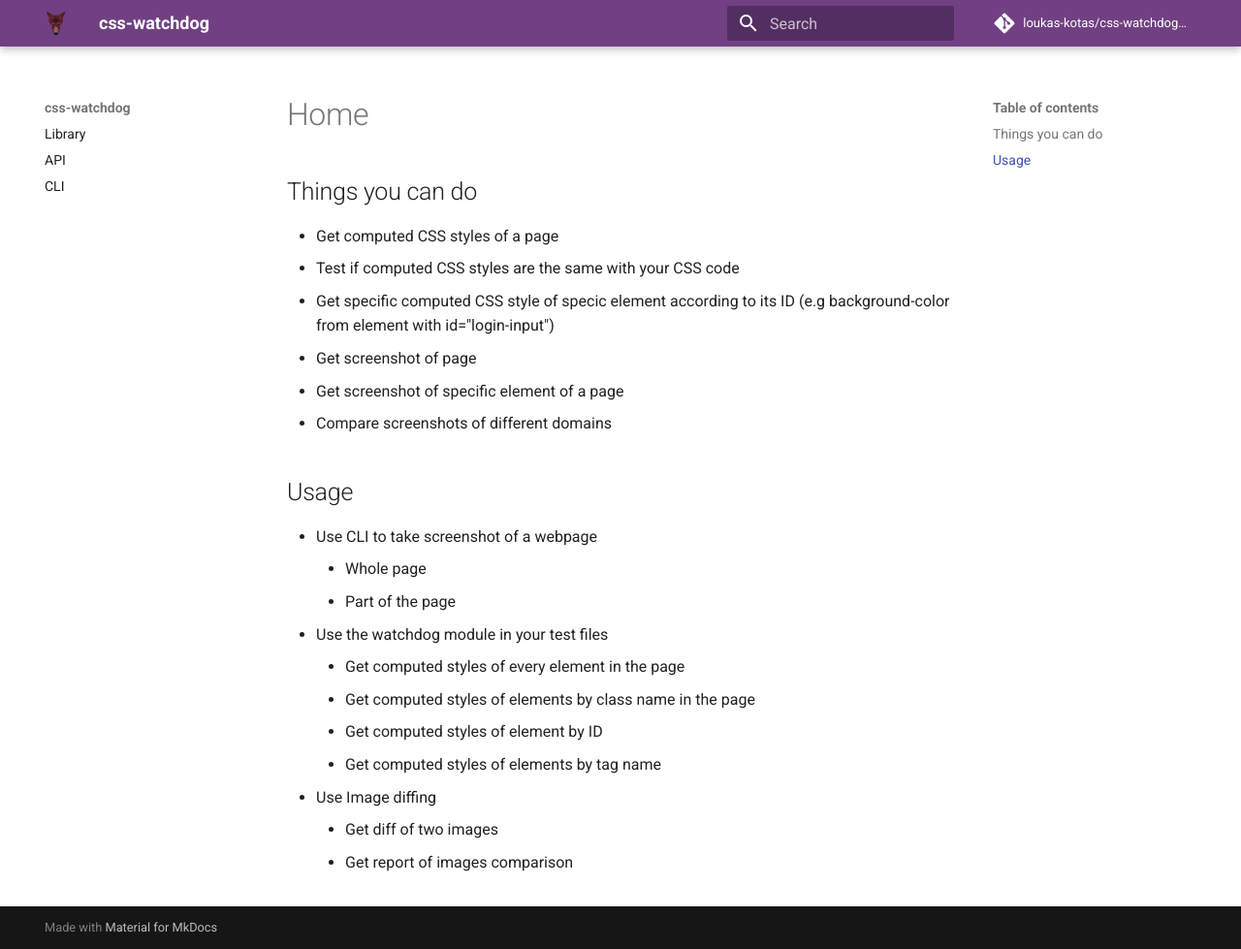
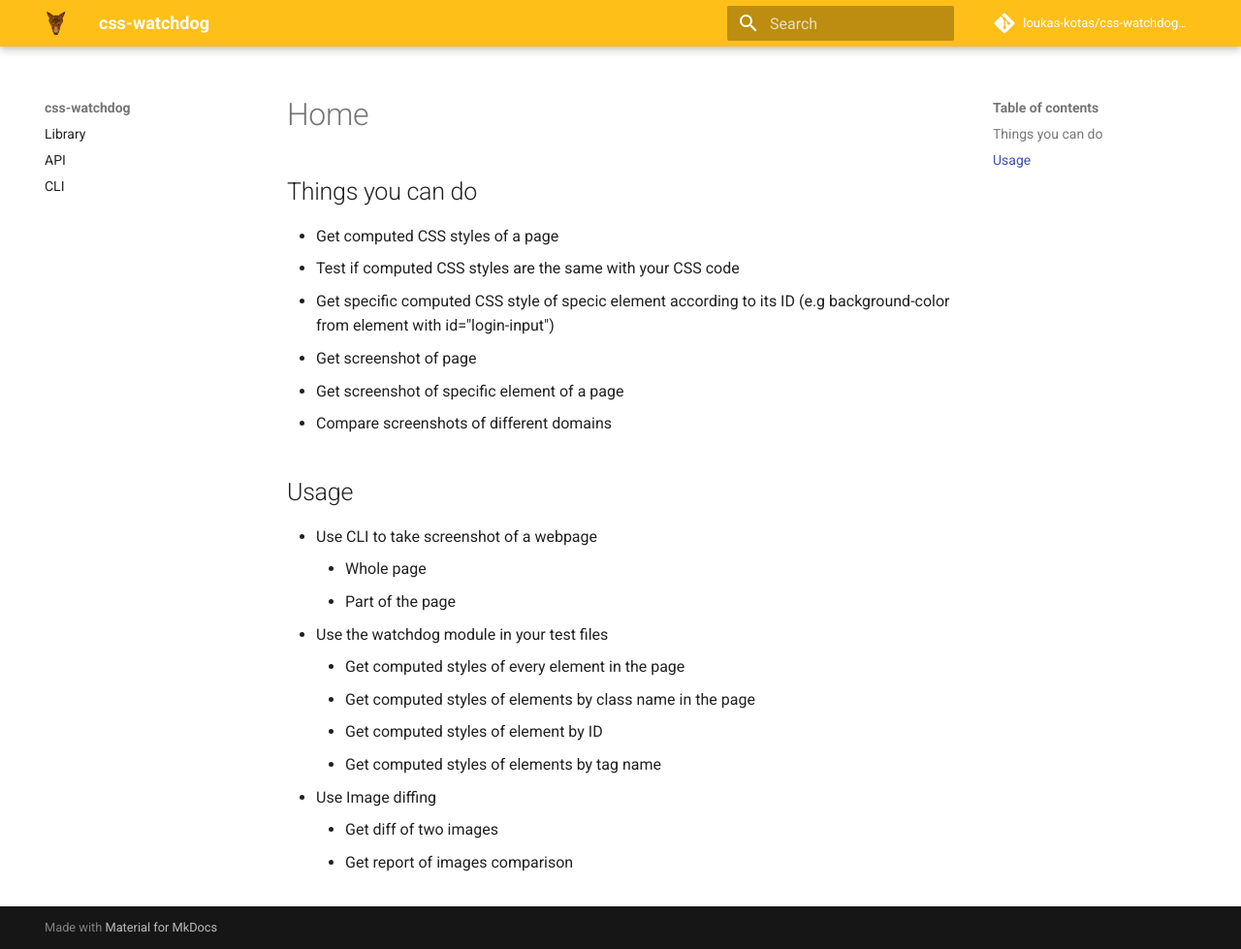
Before and after one commit to loukas-kotas/css-watchdog-docs, an MkDocs documentation site: the page built from docs/index.md, in a window 1280 px wide and 979 px high. Shown: the whole window at 97% size. Built offline with MkDocs 1.6.1 and Material for MkDocs 9.7.7, drawn with Linux system fonts in a browser that asks for light colours; comment, search, counter and statistics services are not loaded.

Commit message:
change header background color

```diff
--- a/docs/css/style.css
+++ b/docs/css/style.css
@@ -9,17 +9,9 @@
 
 /* change header background */
 .md-header {
-    background: #714083;
+    background: #febf18;
 }
 
-
-.md-header-nav__button {
-    background: white;
-    height: 48px;
-    top: -4px;
-    width: 50px;
-    left: -11px;
-}
 
 @media only screen and (max-width: 1219px) {
 
```
